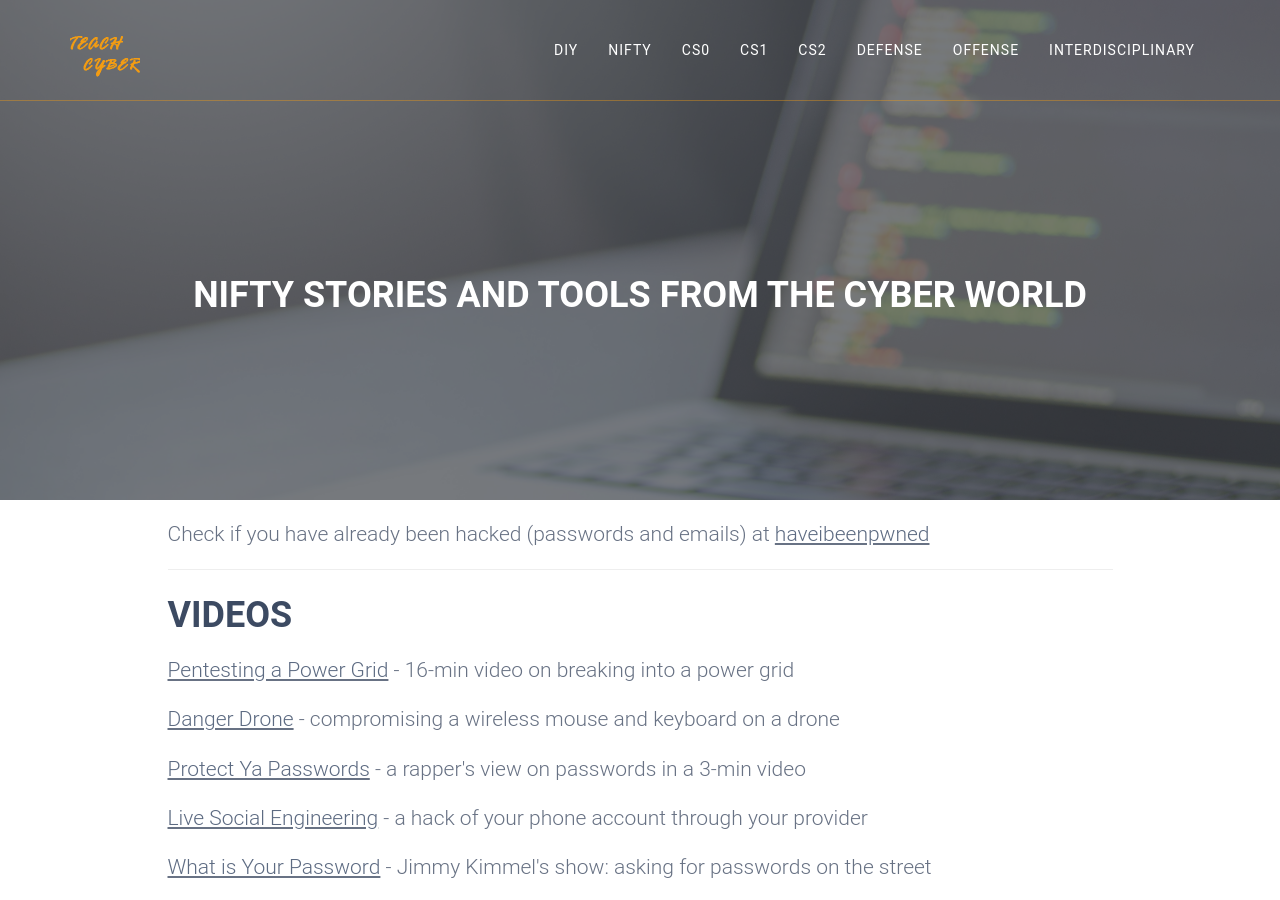
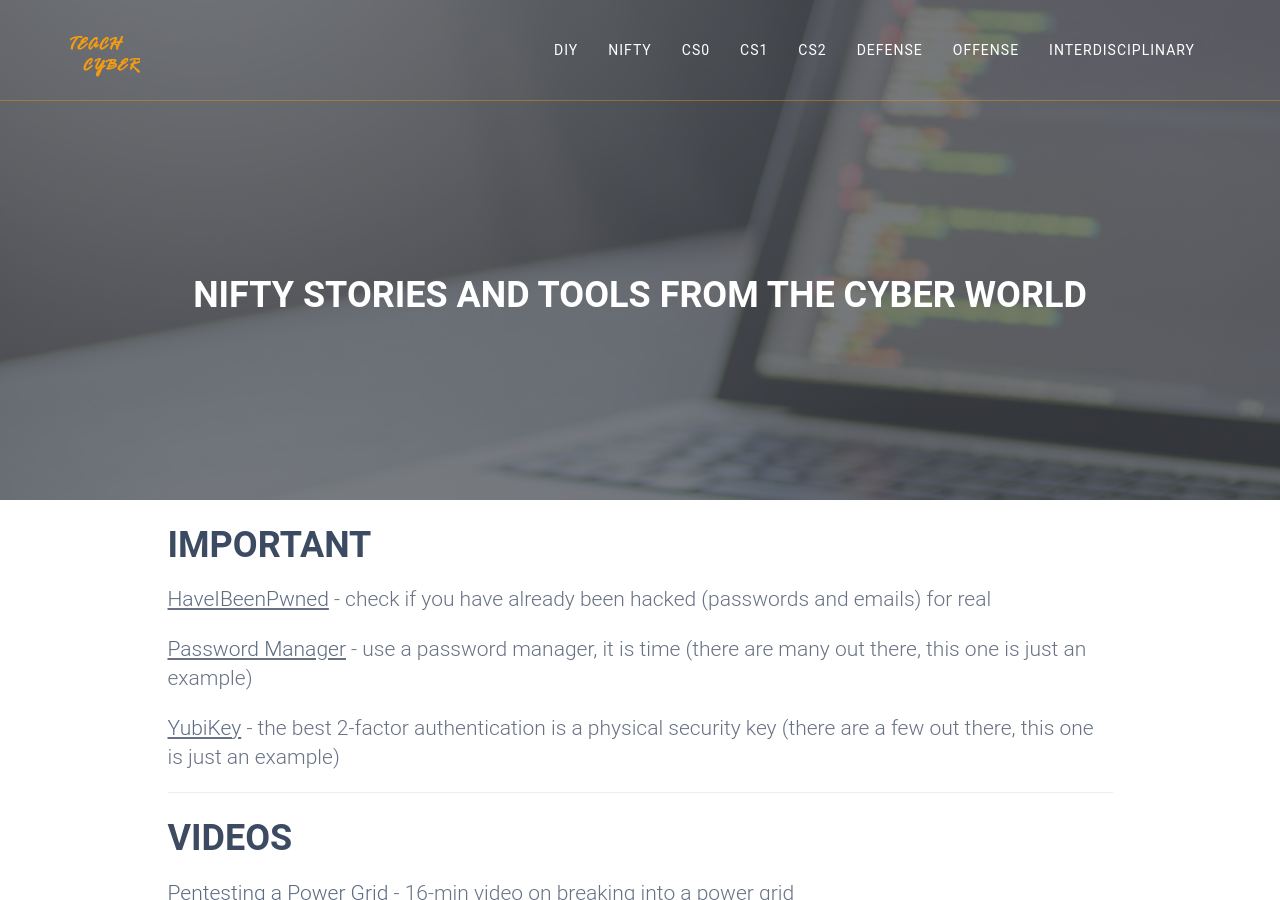
Before and after one commit to teachcyber/teachcyber.github.io, a Jekyll site: the page built from nifty.html, in a window 1280 px wide and 900 px high. Built offline with Jekyll 4.4.1, drawn with Linux system fonts in a browser that asks for light colours.

Commit message:
Add a section on important links under nifty

```diff
--- a/_data/nifty.yml
+++ b/_data/nifty.yml
@@ -1,3 +1,17 @@
+- name: "Important"
+  links:
+    - name: "HaveIBeenPwned"
+      description: "check if you have already been hacked (passwords and emails) for real"
+      url: "https://haveibeenpwned.com/"
+
+    - name: "Password Manager"
+      description: "use a password manager, it is time (there are many out there, this one is just an example)"
+      url: "https://www.lastpass.com/"
+
+    - name: "YubiKey"
+      description: "the best 2-factor authentication is a physical security key (there are a few out there, this one is just an example)"
+      url: "https://www.yubico.com/product/security-key-by-yubico/"
+
 - name: "Videos"
   links:
     - name: "Pentesting a Power Grid"
--- a/nifty.html
+++ b/nifty.html
@@ -8,9 +8,6 @@ permalink: "/nifty/"
     <div class="row">
         <div class="col-md-10 col-lg-10 col-md-offset-1 col-lg-offset-1 col-sm-12 col-xs-12">
             <div class="area-title wow fadeIn">
-
-                <p class="lead">Check if you have already been hacked (passwords and emails) at <u><a href="https://haveibeenpwned.com/" target="_blank" rel="noopener noreferrer">haveibeenpwned</a></u></p>
-                <hr>
 
                 {% for item in site.data.nifty %}
                     <a href="#{{ item.name | replace: " ", "_" }}" class="anchor"><h1>{{ item.name }}</h1></a>
```
